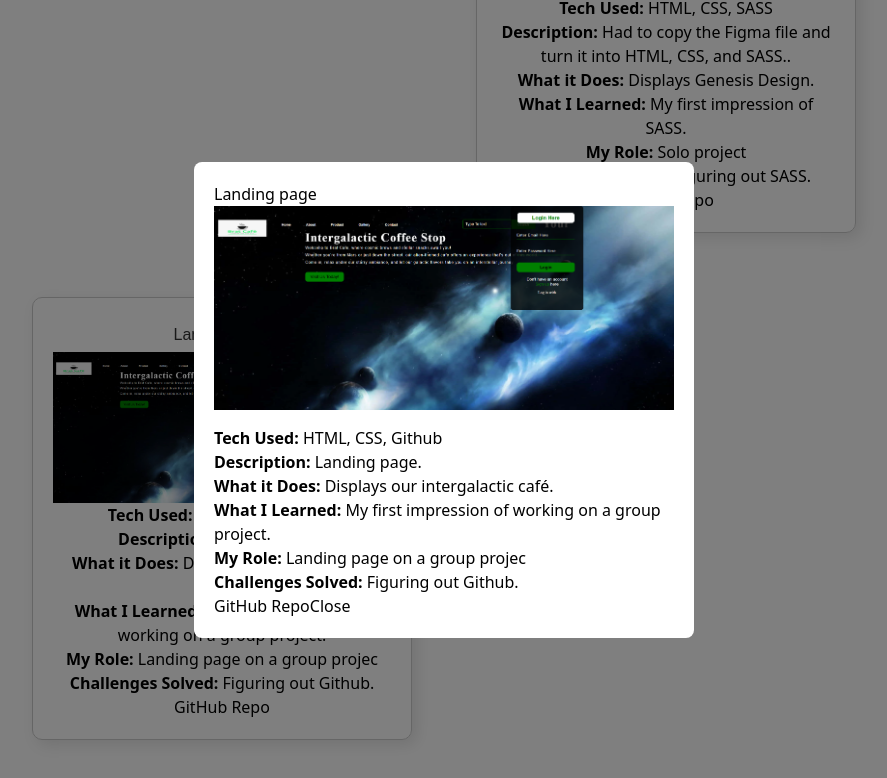
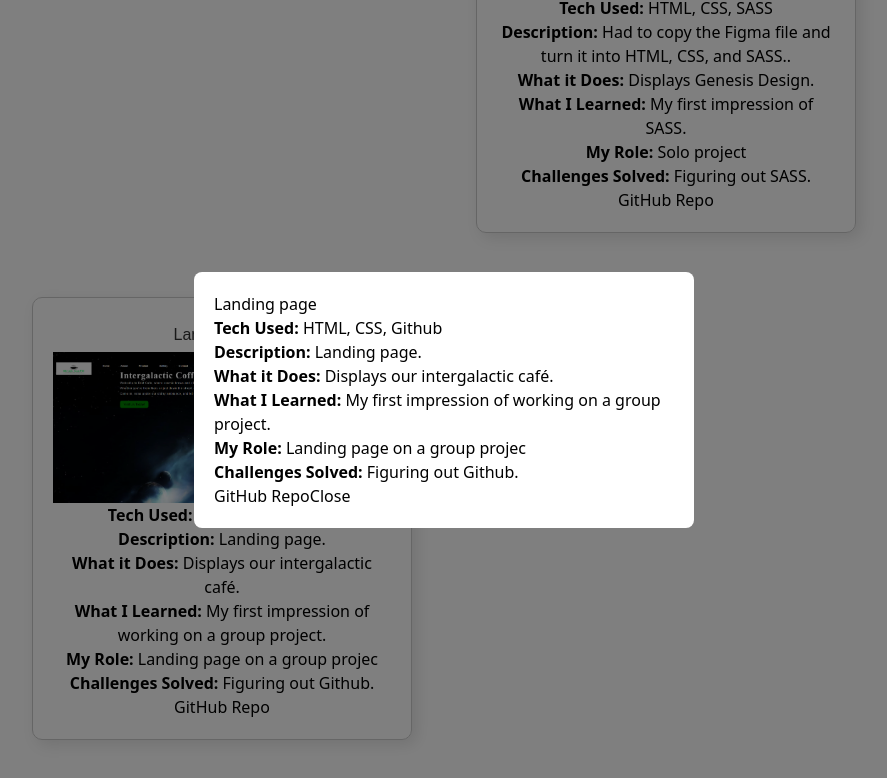
Before and after one commit to raymond-chao/react-project, a React (Vite) app: page /portfolio in a window 1280 px wide. Both pictures are taken after a click on the element 418 px from the left and 1479 px from the top of the page. Shown: the part 961-1739 px from the top of the page, without its empty margins (196-1083 px from the left). Built offline with nearby package versions, Linux system fonts and the light colour scheme.

Commit message:
img removed on popup

```diff
--- a/src/components/Popup.jsx
+++ b/src/components/Popup.jsx
@@ -6,7 +6,6 @@ function Popup({ project, onClose }) {
     <div className="popup-overlay" onClick={onClose}>
       <div className="popup-content" onClick={(e) => e.stopPropagation()}>
         <h2>{project.name}</h2>
-        <img src={project.image} alt={project.name} className="popup-img" />
         <p><b>Tech Used:</b> {project.tech.join(', ')}</p>
         <p><b>Description:</b> {project.description}</p>
         <p><b>What it Does:</b> {project.purpose}</p>
```
